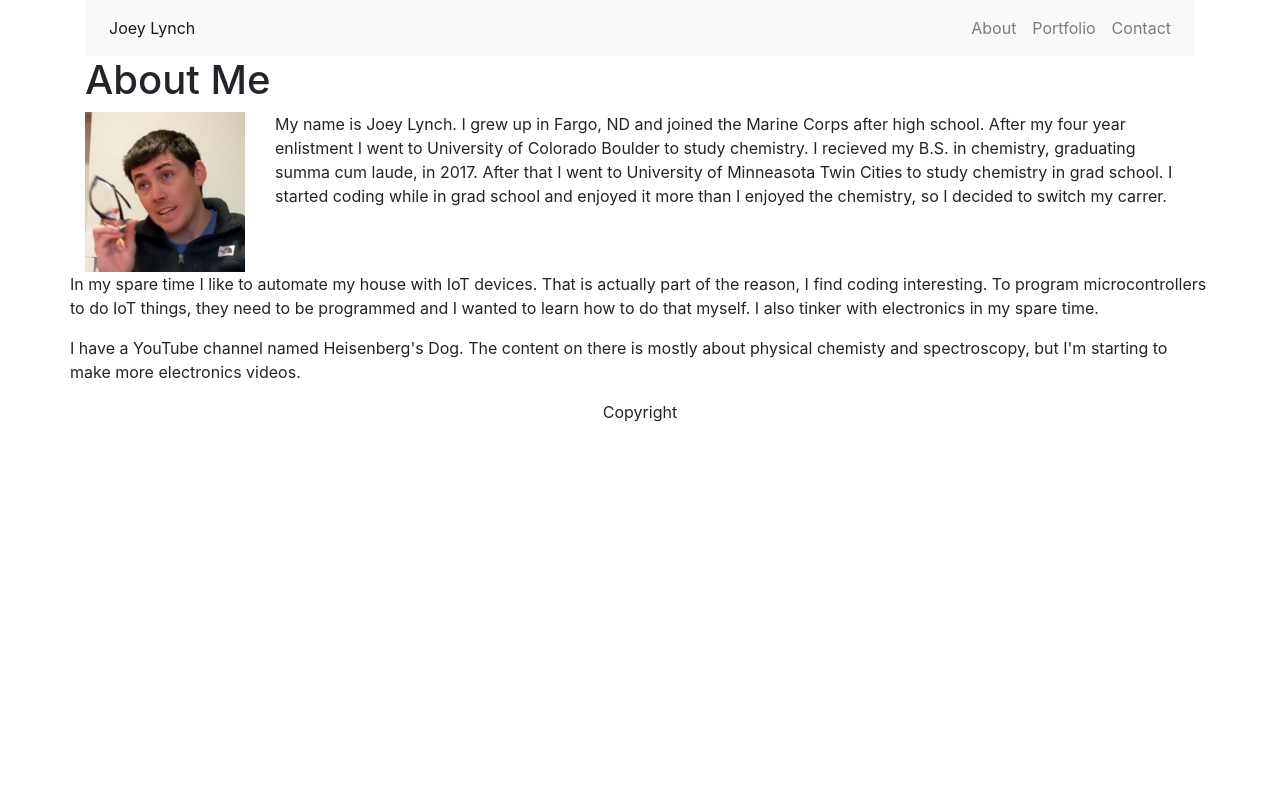
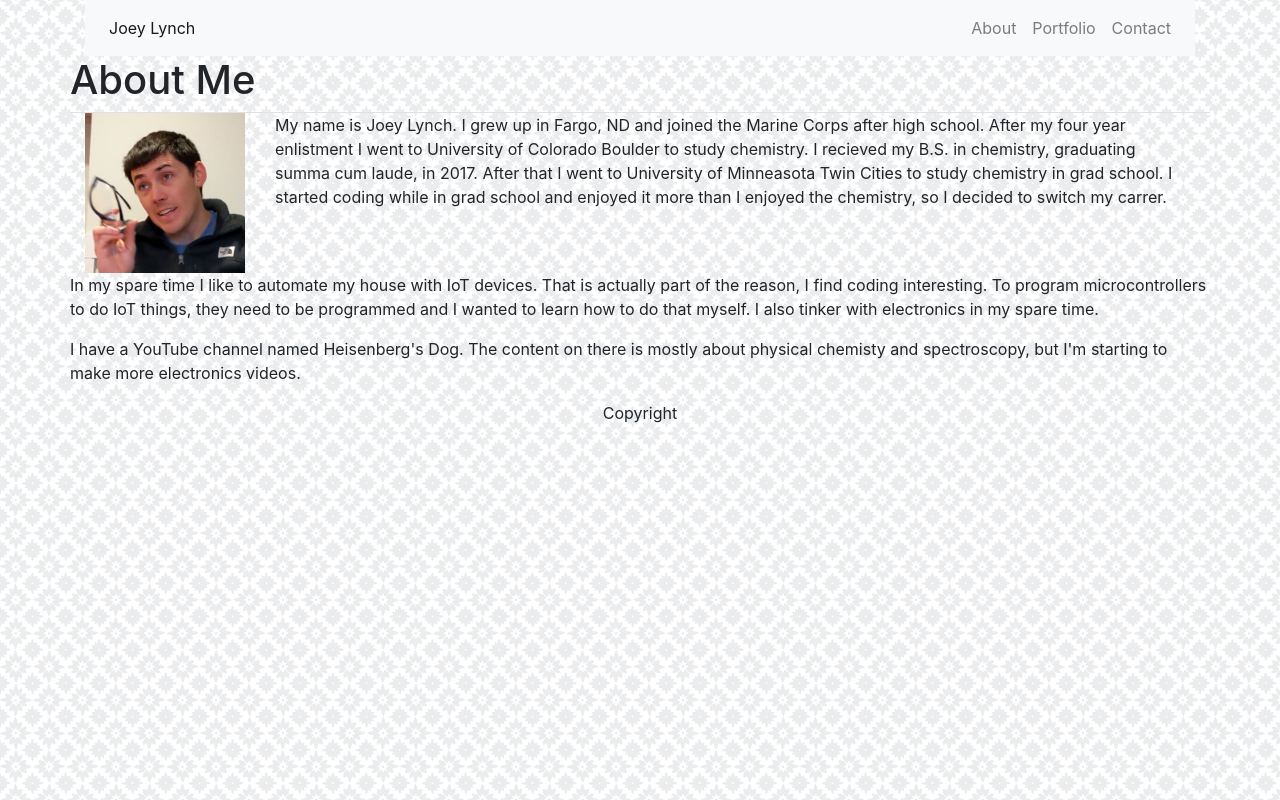
Before and after one commit to mjlynch91/Joey-Lynch-prework, a plain HTML site: page Module-1_Assessment/index.html in a window 1280 px wide. Drawn offline with nearby package versions, Linux system fonts and the light colour scheme.

Commit message:
added background image

```diff
--- a/Module-1_Assessment/assets/css/style.css
+++ b/Module-1_Assessment/assets/css/style.css
@@ -0,0 +1,3 @@
+body {
+    background-image: url("../images/moroccan-flower.png");
+}
--- a/Module-1_Assessment/index.html
+++ b/Module-1_Assessment/index.html
@@ -14,6 +14,9 @@
     </head>
 
     <body>
+        <div class="bg">
+
+        </div>
         <!-- The navigation bar -->
         <div class="container">
             <nav class="navbar navbar-expand-sm bg-light navbar-light">
@@ -37,7 +40,9 @@
         </div>
         <!-- The main body -->
         <div class="container">
-            <h1>About Me</h1>
+            <div class="row border-bottom">
+                <h1>About Me</h1>
+            </div>
             <!-- Line under about me -->
             <div class="row"></div>
             <div class="row">
```
Also changed, not shown: 1 other file.
